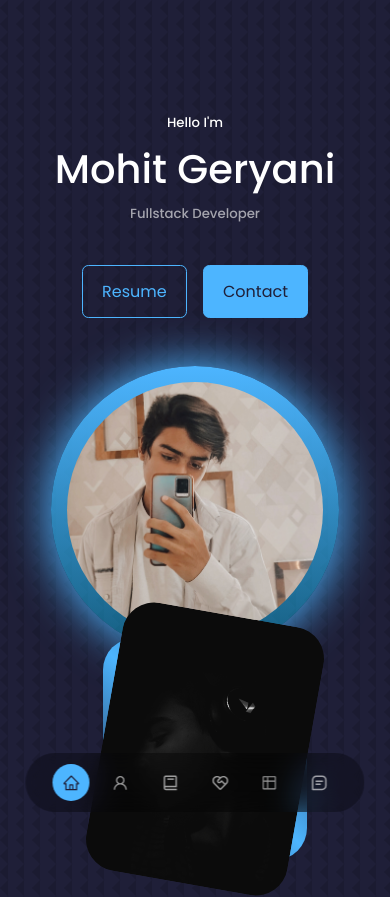
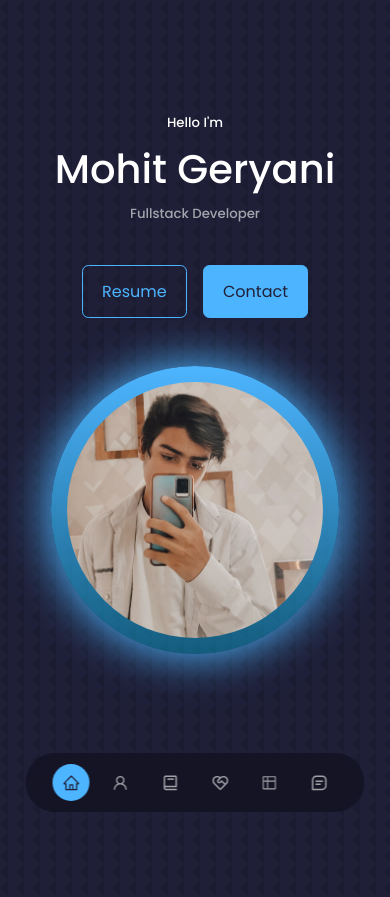
Before and after one commit to MohitGeryani/mg.portfolio, a React (Vite) app: page / in a window 390 px wide. Shown: the top 897 px of the page. Built offline with nearby package versions, Linux system fonts and the light colour scheme.

Commit message:
fixed small UI bugs

```diff
--- a/src/components/header/header.css
+++ b/src/components/header/header.css
@@ -98,7 +98,7 @@ font-size: .9rem;
 @media screen and (max-width: 1024px) {
 
     header {
-        height: 90vh;
+        height: 90vh !important;
     }
 
 
@@ -112,7 +112,7 @@ font-size: .9rem;
 @media screen and (max-width: 600px) {
 
     header {
-        height: 100vh;
+        height: 100vh !important;
     }
     .me {
         height: 20rem;
```
